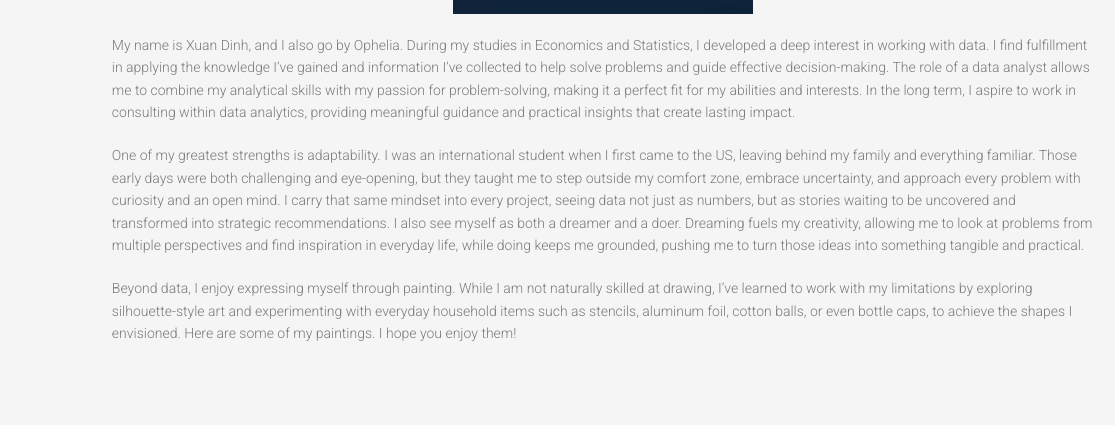
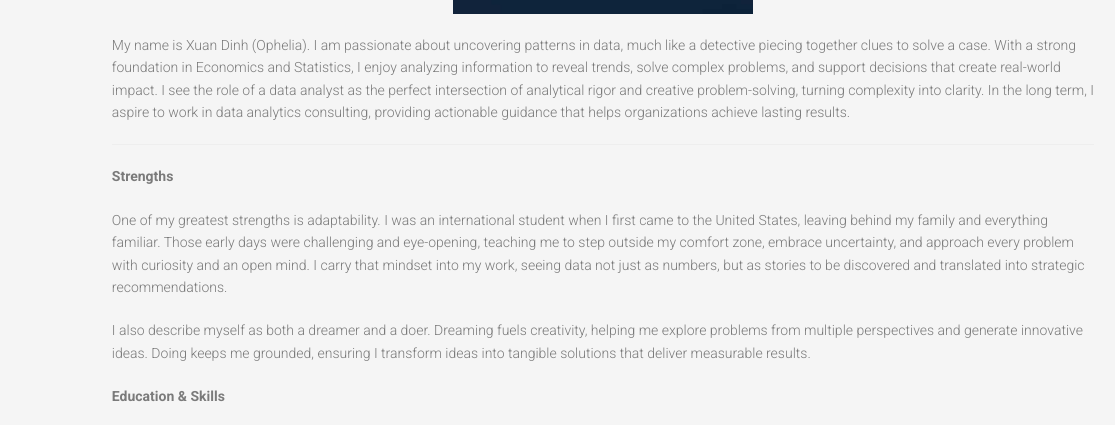
Before and after one commit to xuandinh22/DataAnalyticsPortfolio, a plain HTML site: page about.html in a window 1280 px wide. Shown: the part 338-763 px from the top of the page, 165-1280 px from the left. Drawn offline with Linux system fonts and the light colour scheme; files whose address does not match are found by name.

Commit message:
Update about.html

```diff
--- a/about.html
+++ b/about.html
@@ -95,27 +95,36 @@
 									alt="img-1"
 									style="display: block; margin: 0 auto 20px auto; width: 300px;">
 								<p>
-									My name is Xuan Dinh, and I also go by Ophelia. During my studies in Economics and Statistics, I developed a deep interest
-									in working with data. I find fulfillment in applying the knowledge I’ve gained and information
-									I’ve collected to help solve problems and guide effective decision-making. The role of a data analyst allows me to combine my analytical
-									skills with my passion for problem-solving, making it a perfect fit for my abilities
-									and interests. In the long term, I aspire to work in consulting within data analytics,
-									providing meaningful guidance and practical insights that create lasting impact.
+									My name is Xuan Dinh (Ophelia). I am passionate about uncovering patterns in data, much like a detective piecing together clues to solve a case.
+									With a strong foundation in Economics and Statistics,
+									I enjoy analyzing information to reveal trends, solve complex problems, and support decisions that create real-world impact. I see the role of a data analyst as the perfect
+									intersection of analytical rigor and creative problem-solving, turning complexity into clarity. In the long term, I aspire to work in data analytics consulting, providing actionable
+									guidance that helps organizations achieve lasting results.
 								</p>
 
+								<hr>
 
-								<p>One of my greatest strengths is adaptability. I was an international student when I first came to the US, leaving behind my family and everything familiar.
-									Those early days were both challenging and eye-opening, but they taught me to step outside my comfort zone, embrace uncertainty, and approach every problem with curiosity and an open mind.
-									I carry that same mindset into every project, seeing data not just as numbers, but as stories waiting to be uncovered and transformed into strategic recommendations.
-									I also see myself as both a dreamer and a doer. Dreaming fuels my creativity, allowing me to look at problems from multiple perspectives and
-									find inspiration in everyday life, while doing keeps me grounded, pushing me to turn those ideas into something tangible and practical.
+								<p><strong> Strengths </strong>  </p>
+								<p>One of my greatest strengths is adaptability. I was an international student when I first came to the United States, leaving behind my family and everything familiar. Those early days
+									were challenging and eye-opening, teaching me to step outside my comfort zone, embrace uncertainty, and approach every problem with curiosity and an open mind. I carry that mindset into
+									my work, seeing data not just as numbers, but as stories to be discovered and translated into strategic recommendations.
+								</p>
+								<p>
+									I also describe myself as both a dreamer and a doer. Dreaming fuels creativity, helping me explore problems from multiple perspectives and generate innovative ideas. Doing keeps me grounded,
+									ensuring I transform ideas into tangible solutions that deliver measurable results.
 								</p>
 
+								<p><strong> Education & Skills </strong>  </p>
+								<p>
+									I earned a degree in Economics with a focus on quantitative analysis, and a minor in Statistics, from San Diego State University. To further strengthen my analytical capabilities, I have completed
+									courses including Tableau Business Intelligence Analyst, Excel Skills for Business, Google Data Analytics, and SQL through LearnSQL.com. These experiences have equipped me with hands-on proficiency
+									in SQL, Excel, and Tableau, allowing me to extract meaningful patterns and communicate them effectively to support informed decision-making.
+								</p>
 
+								<p><strong> Hobbies & Personal Projects </strong>  </p>
 								<p>
-									Beyond data, I enjoy expressing myself through painting. While I am not naturally skilled at drawing, I’ve learned to work with my limitations
-									by exploring silhouette-style art and experimenting with everyday household items such as stencils, aluminum foil, cotton balls, or even bottle
-									caps, to achieve the shapes I envisioned. Here are some of my paintings. I hope you enjoy them!
+									Outside of analytics, I enjoy expressing myself through painting. Although I am not naturally skilled in drawing, I embrace my limitations and explore creative approaches, such as silhouette-style
+									art using household items like stencils, aluminum foil, cotton balls, and bottle caps to achieve the shapes I envision. Here are some of my paintings. I hope you enjoy them!
 								</p>
 
 
```
